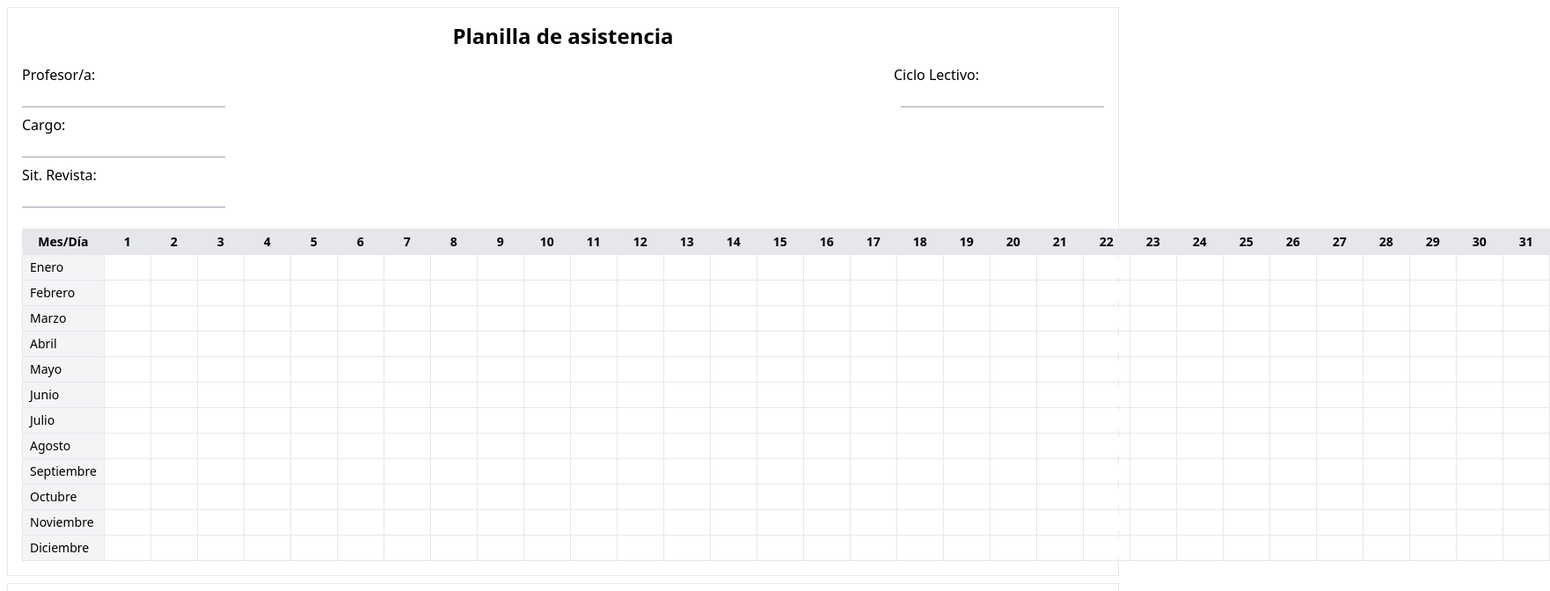
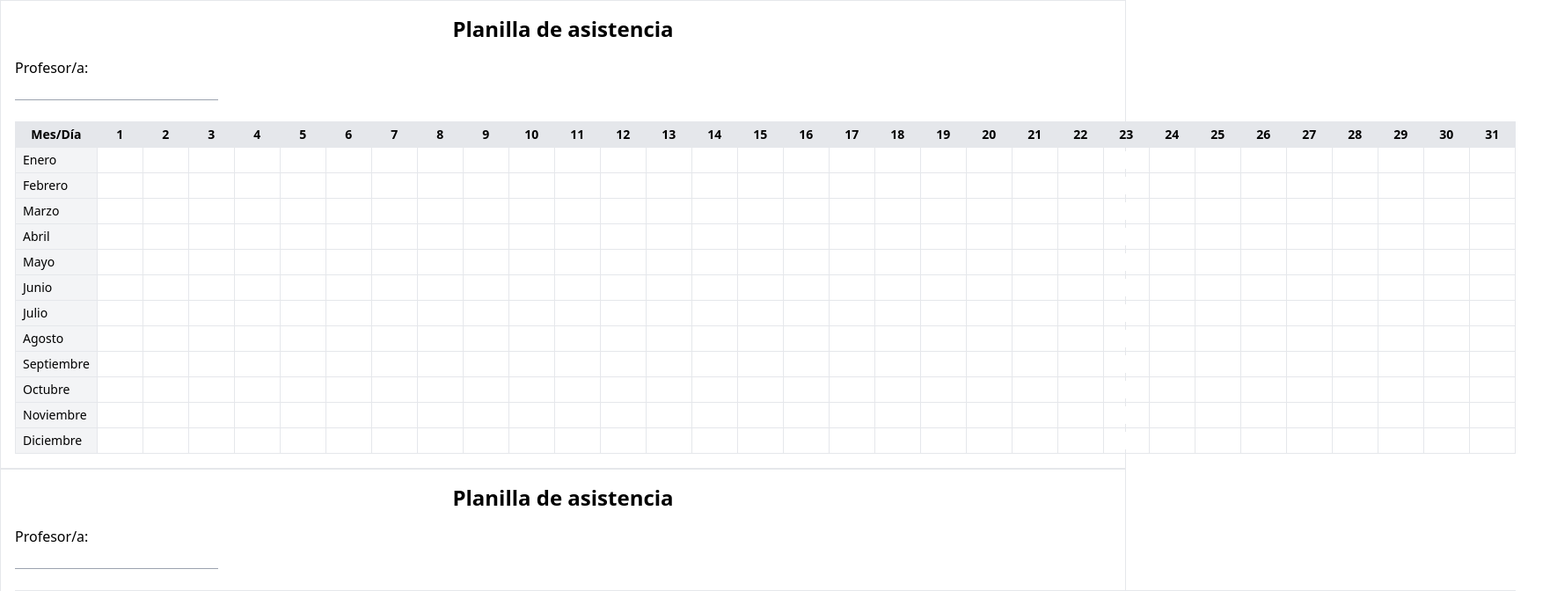
Before and after one commit to alvarezjuanign/managerLicencias, a React (Vite) app in the folder licenciasApp/: page / in a window 1280 px wide. Shown: the top 672 px of the page at 88% size, 1762 px wide, since content can reach past the window. Built offline with nearby package versions, Linux system fonts and the light colour scheme.

Commit message:
delete unnecesary data

```diff
--- a/licenciasApp/src/Planilla.jsx
+++ b/licenciasApp/src/Planilla.jsx
@@ -8,20 +8,12 @@ export function Planilla() {
   ]
 
   return (
-    <main className="p-4 border m-2">
+    <main className="p-4 border">
       <h2 className="text-2xl font-bold mb-4 text-center">Planilla de asistencia</h2>
       <nav className="mb-4 flex justify-between">
         <div className="flex flex-col">
           <h3>Profesor/a:</h3>
           <input type="text" className="mb-2 border-b-[1px] border-gray-400 active:outline-none focus:outline-none" />
-          <h3>Cargo:</h3>
-          <input type="text" className="mb-2 border-b-[1px] border-gray-400 active:outline-none focus:outline-none" />
-          <h3>Sit. Revista:</h3>
-          <input type="text" className="mb-2 border-b-[1px] border-gray-400 active:outline-none focus:outline-none" />
-        </div>
-        <div>
-          <h3>Ciclo Lectivo:</h3>
-          <input type="text" className="ml-2 border-b-[1px] border-gray-400 active:outline-none focus:outline-none" />
         </div>
       </nav>
       <div>
@@ -44,8 +36,8 @@ export function Planilla() {
                   {mes}
                 </td>
                 {dias.map((dia) => (
-                  <td key={`${mes}-${dia}`} className="border min-w-[53px]">
-                    <input type="text" maxLength={6} className="w-full text-center active:outline-none focus:outline-none" />
+                  <td key={`${mes}-${dia}`} className="border min-w-[52px]">
+                    <input type="text" maxLength={6} className="text-sm w-full text-center active:outline-none focus:outline-none" />
                   </td>
                 ))}
               </tr>
@@ -56,3 +48,8 @@ export function Planilla() {
     </main>
   )
 }
+
+//TODO: Mejorar el diseño
+//TODO: Ver que salga una tabla entera por pagina
+//TODO: Ver que se pueda imprimir
+//TODO: Agregar funcionalidad de guardar valores, borrar, etc
```
